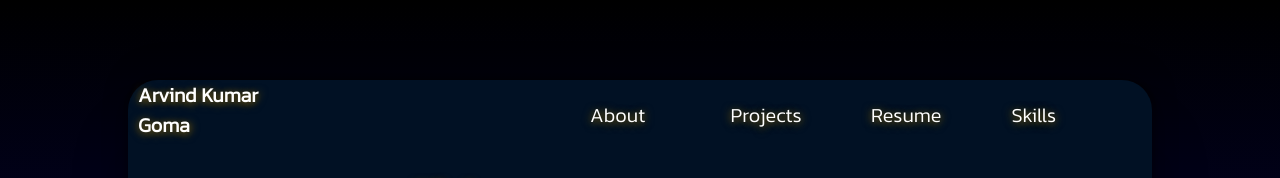
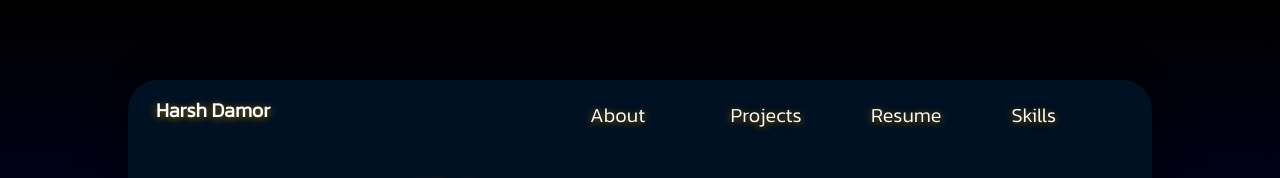
Before and after one commit to Harsh82092/portfolio, a plain HTML site: page index.html in a window 1280 px wide. Shown: the top 178 px of the page. Drawn offline with Linux system fonts and the light colour scheme.

Commit message:
Update index.html
Signed-off-by: Harshad Kumar Damor  <162619029+Harsh82092@users.noreply.github.com>

```diff
--- a/index.html
+++ b/index.html
@@ -25,7 +25,7 @@
       <div class="childSection">
         <nav>
           <div class="navLeft">
-            <h1>Arvind Kumar Goma</h1>
+            <h1>Harsh Damor</h1>
           </div>
           <div class="navRight">
             <ul>
```
